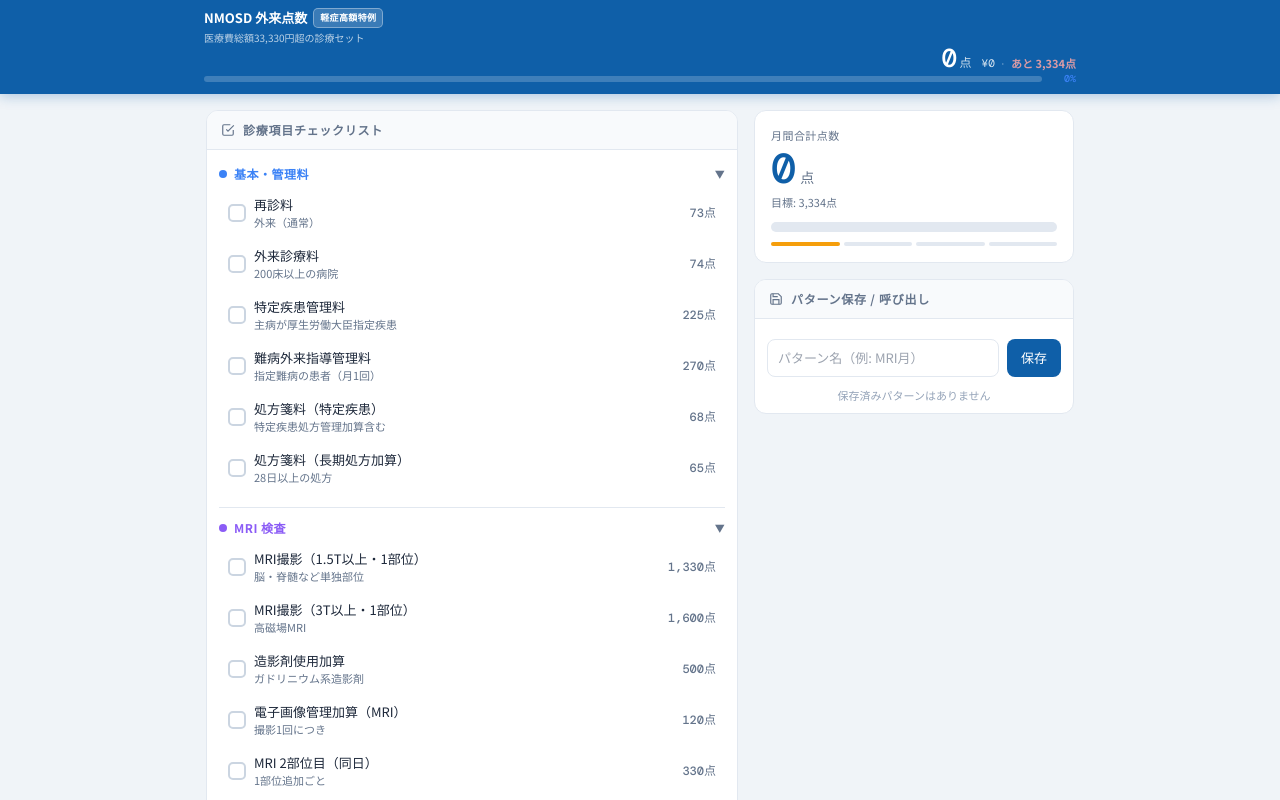
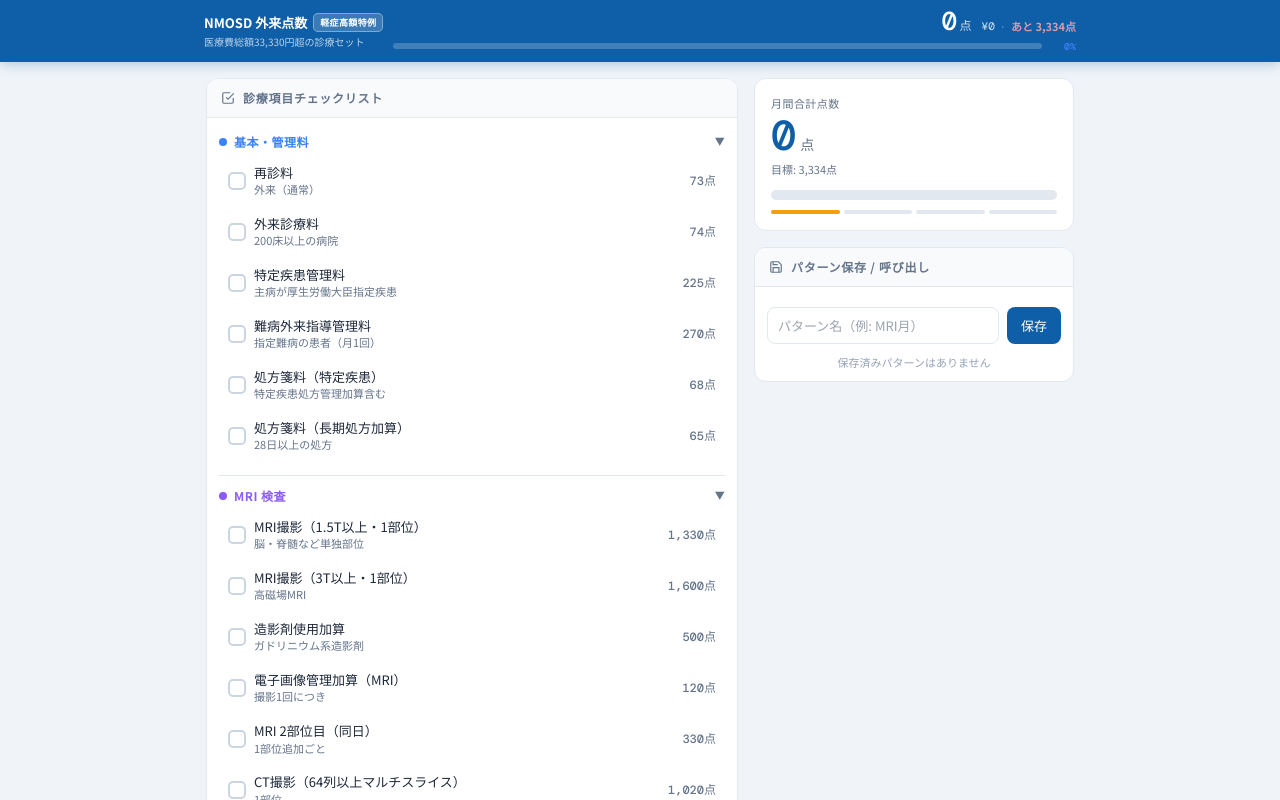
Before and after one commit to tanpaku-collab/tanpaku-collab-nmosd-score-calc-final, a React (Vite) app: page / in a window 1280 px wide. Shown: the top 800 px of the page. Built offline with nearby package versions, Linux system fonts and the light colour scheme.

Commit message:
Add files via upload

```diff
--- a/src/components/Header.tsx
+++ b/src/components/Header.tsx
@@ -10,16 +10,16 @@ export function Header({ total }: HeaderProps) {
   const copay = Math.floor(total * 10 * 0.2)
   const remain = Math.max(0, TARGET_SCORE - total)
 
-  const barColor = achieved
-    ? '#0e9f6e'
-    : pct > 70
-    ? '#f59e0b'
-    : '#3b82f6'
+  const barColor = achieved ? '#0e9f6e' : pct > 70 ? '#f59e0b' : '#3b82f6'
 
   return (
     <header className="app-header">
+      {/* ══ モバイル：2段レイアウト ／ デスクトップ：1段レイアウト ══ */}
       <div className="app-header-inner">
-        {/* ── タイトルブロック ── */}
+
+        {/* ─ Row 1（常時）: タイトル ＋ デスクトップのみスコアブロック ─ */}
+        <div className="app-header-row1">
+          {/* タイトルブロック */}
           <div className="app-header-title-block">
             <div className="app-header-title-row">
               <span className="app-header-title">NMOSD 外来点数</span>
@@ -28,8 +28,8 @@ export function Header({ total }: HeaderProps) {
             <div className="app-header-sub">医療費総額33,330円超の診療セット</div>
           </div>
 
-        {/* ── スコアバー ── */}
-        <div className="header-score-block">
+          {/* デスクトップ専用スコアブロック（モバイルは Row2 で表示） */}
+          <div className="header-score-block header-score-desktop">
             <div className="header-score-nums">
               <div className="header-score-main">
                 <span className="header-score-value">{total.toLocaleString()}</span>
@@ -62,6 +62,48 @@ export function Header({ total }: HeaderProps) {
             </div>
           </div>
         </div>
+
+        {/* ─ Row 2（モバイル専用）: スコア ＋ バー ─ */}
+        <div className="header-score-mobile">
+          <div className="header-mobile-score-row">
+            {/* 左：点数 */}
+            <div className="header-mobile-score-left">
+              <span className="header-mobile-score-value">
+                {total.toLocaleString()}
+              </span>
+              <span className="header-mobile-score-unit">点</span>
+              {achieved && (
+                <span className="header-mobile-achieved">🎯 達成！</span>
+              )}
+            </div>
+            {/* 右：残り / 自己負担 */}
+            <div className="header-mobile-score-right">
+              <span
+                className="header-mobile-remain"
+                style={{ color: achieved ? '#6ee7b7' : '#fca5a5' }}
+              >
+                {achieved ? '条件クリア' : `あと ${remain.toLocaleString()}点`}
+              </span>
+              <span className="header-mobile-copay">
+                ¥{copay.toLocaleString()}
+              </span>
+            </div>
+          </div>
+          {/* プログレスバー */}
+          <div className="header-bar-wrap" style={{ marginTop: 4 }}>
+            <div className="header-bar-bg">
+              <div
+                className="header-bar-fill"
+                style={{ width: `${pct}%`, background: barColor }}
+              />
+            </div>
+            <div className="header-bar-pct" style={{ color: barColor }}>
+              {Math.round(pct)}%
+            </div>
+          </div>
+        </div>
+
+      </div>
     </header>
   )
 }
--- a/src/components/ItemRow.tsx
+++ b/src/components/ItemRow.tsx
@@ -25,22 +25,26 @@ function Checkmark() {
 export function ItemRow({ item, checked, qty, onToggle, onQty }: ItemRowProps) {
   const effectiveQty = qty || 1
   const total = item.score * (item.qty ? effectiveQty : 1)
+  const showQty = item.qty && checked
 
   return (
     <div
-      className={`item-row${checked ? ' checked' : ''}`}
+      className={`item-row${checked ? ' checked' : ''}${showQty ? ' has-qty' : ''}`}
       onClick={() => onToggle(item.id)}
     >
+      {/* チェックボックス */}
       <div className="item-checkbox">
         {checked && <Checkmark />}
       </div>
 
-      <div style={{ flex: 1, minWidth: 0 }}>
+      {/* 項目名 + サブテキスト */}
+      <div className="item-text">
         <div className="item-name">{item.name}</div>
         {item.sub && <div className="item-sub">{item.sub}</div>}
       </div>
 
-      {item.qty && checked && (
+      {/* 数量コントロール（qty=true かつ checked 時のみ） */}
+      {showQty && (
         <div
           className="qty-ctrl"
           onClick={(e) => e.stopPropagation()}
@@ -61,8 +65,9 @@ export function ItemRow({ item, checked, qty, onToggle, onQty }: ItemRowProps) {
         </div>
       )}
 
+      {/* 点数 */}
       <div className="item-score">
-        {item.qty && checked && effectiveQty > 1
+        {showQty && effectiveQty > 1
           ? `${total.toLocaleString()}点`
           : `${item.score.toLocaleString()}点`}
       </div>
```
Lines whose indentation alone changed are shown as unchanged.
